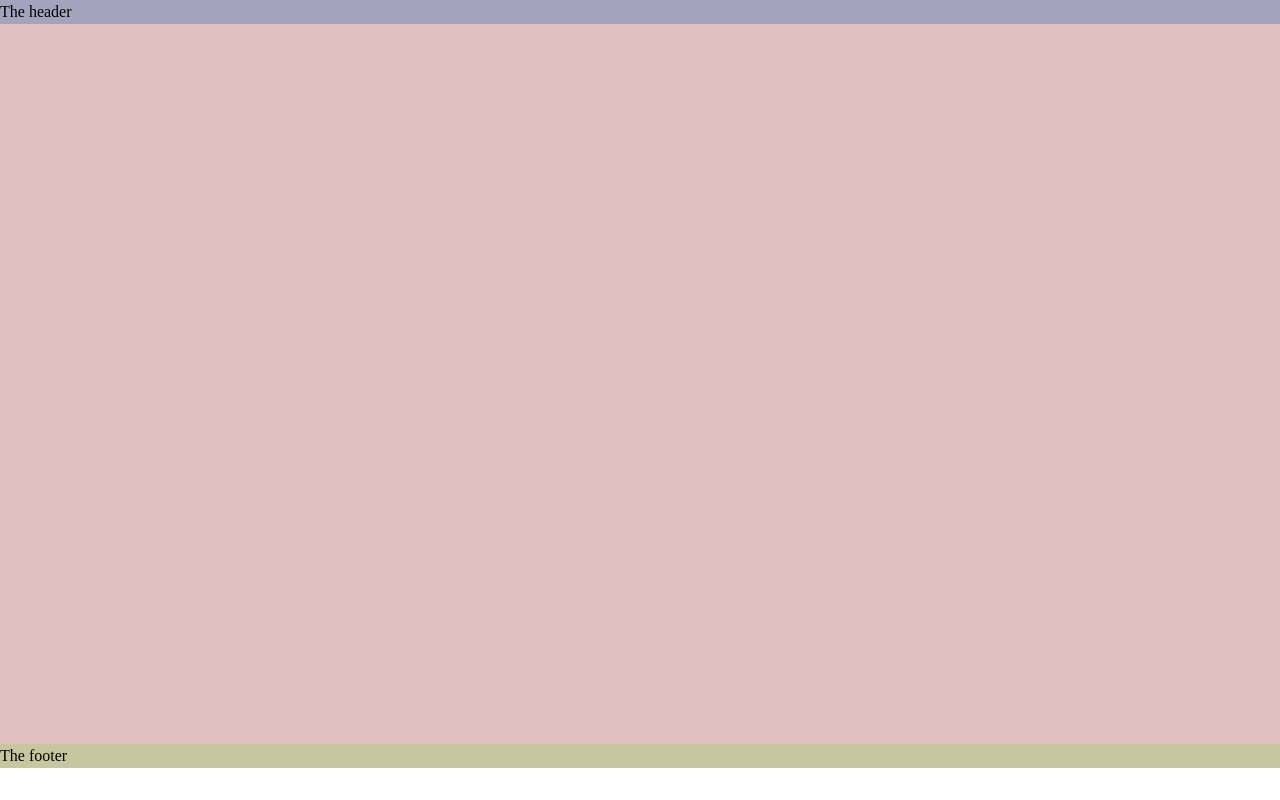
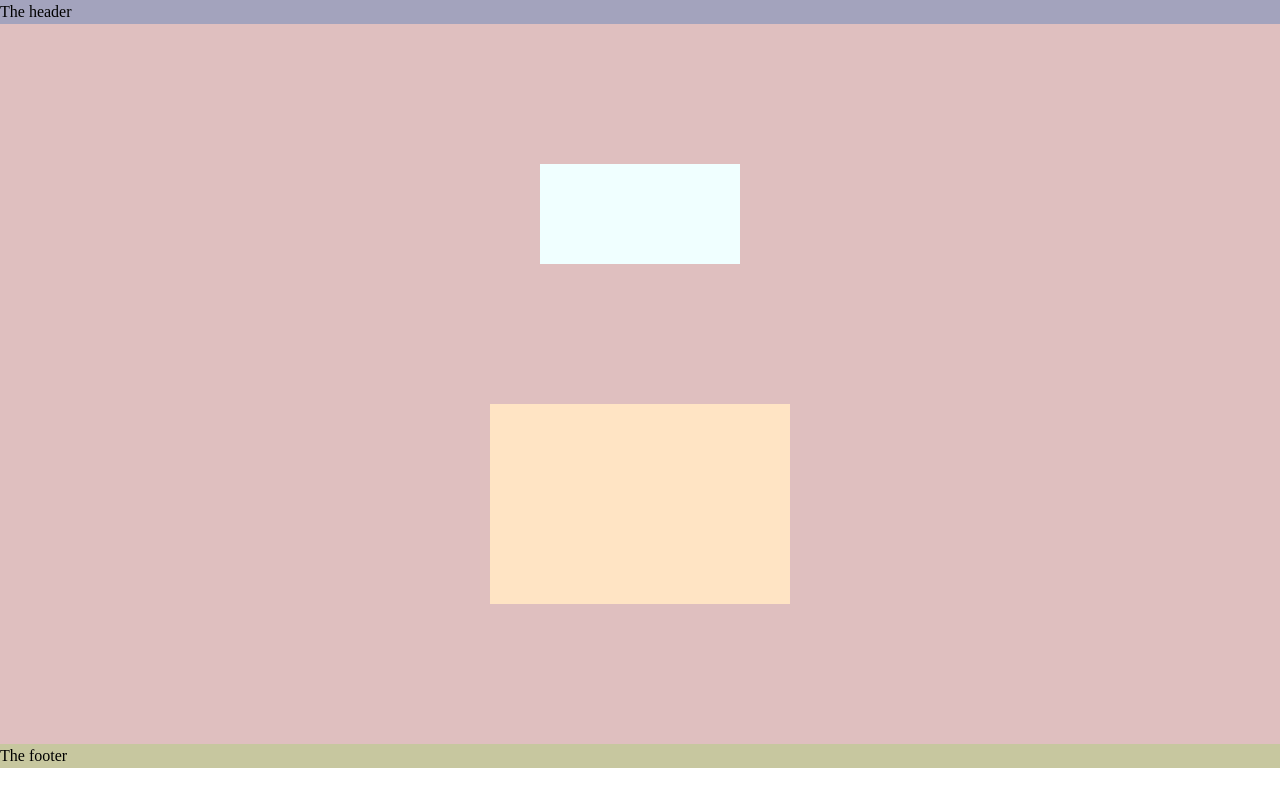
Before and after one commit to faelyn-jpg/top-tic-tac-toe, a plain HTML site: page index.html in a window 1280 px wide. Drawn offline with Linux system fonts and the light colour scheme.

Commit message:
add basic elements for javascript to target

```diff
--- a/index.html
+++ b/index.html
@@ -13,7 +13,10 @@
   <div class="format">
     <div class="header">The header</div>
     <main class="main">
-      <div class="container"></div>
+      <div class="container">
+        <div class="turn"></div>
+        <div class="board"></div>
+      </div>
     </main>
     <footer class="footer">The footer</footer>
   </div>
--- a/styles.css
+++ b/styles.css
@@ -70,9 +70,28 @@ h6 {
   background-color: rgb(163, 163, 189);
 }
 .main {
-  background-color: rgb(223, 191, 191);
-  min-height: 90vh;
 }
 .footer {
   background-color: rgb(199, 199, 159);
 }
+
+.container {
+  background-color: rgb(223, 191, 191);
+  min-height: 90vh;
+  display: flex;
+  flex-direction: column;
+  align-items: center;
+  justify-content: space-evenly;
+}
+.turn {
+  background-color: azure;
+  display: flex;
+  min-height: 100px;
+  min-width: 200px;
+}
+.board {
+  background-color: bisque;
+  display: flex;
+  min-height: 200px;
+  min-width: 300px;
+}
```
